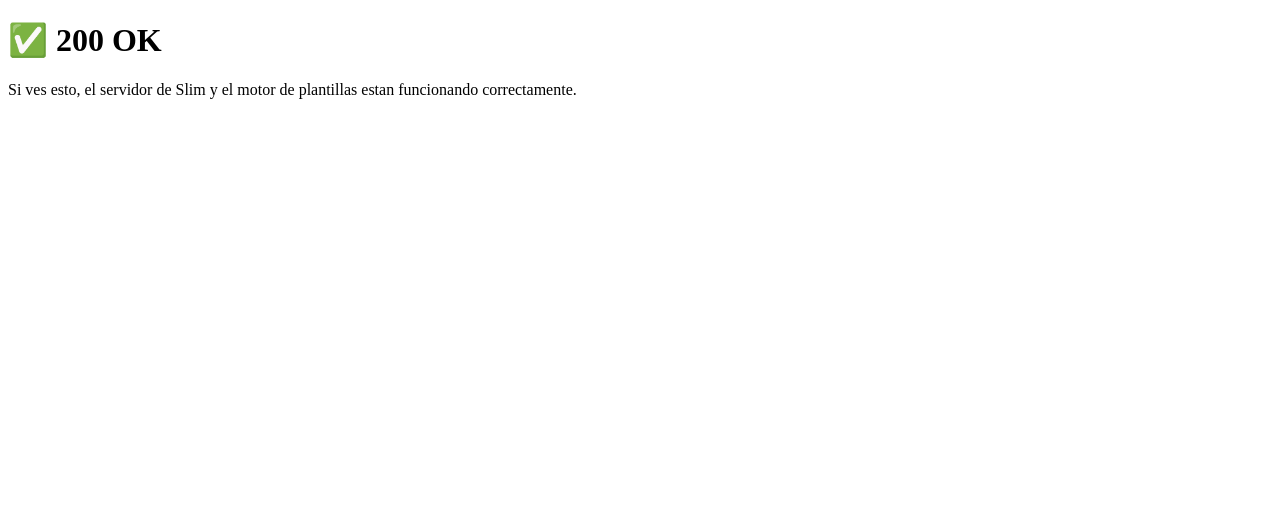
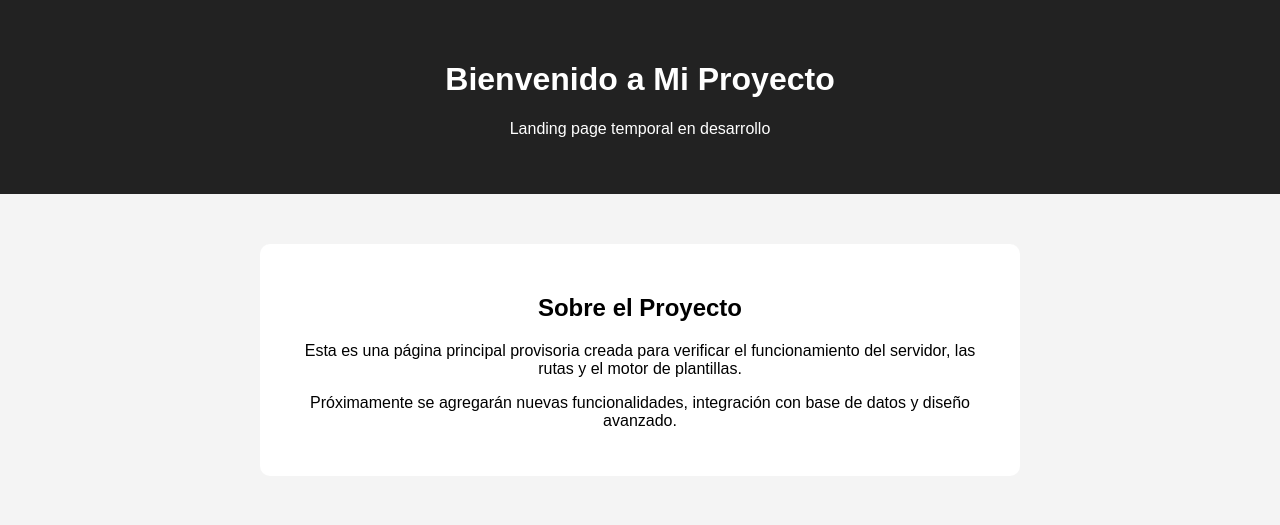
Before and after one commit to acevedo-dante/PDI-EEST4, a PHP site: template src/views/index.php in a window 1280 px wide. Shown: the top 525 px of the page. Run offline with PHP 8.4, Linux system fonts and the light colour scheme; the template is opened without the code that fills it, so the values that code supplies are empty.

Commit message:
Actualizar landing page

```diff
--- a/src/views/index.php
+++ b/src/views/index.php
@@ -1,15 +1,69 @@
 <!DOCTYPE html>
-<html lang="en">
+<html lang="es">
+<head>
+    <meta charset="UTF-8">
+    <meta name="viewport" content="width=device-width, initial-scale=1.0">
+    <title>Mi Proyecto</title>
 
-<head>
-  <meta charset="UTF-8">
-  <meta name="viewport" content="width=device-width, initial-scale=1.0">
-  <title>PDI | Slim Template 2026</title>
+    <style>
+        body {
+            font-family: Arial, sans-serif;
+            background-color: #f4f4f4;
+            margin: 0;
+            padding: 0;
+            text-align: center;
+        }
+
+        header {
+            background-color: #222;
+            color: white;
+            padding: 40px 20px;
+        }
+
+        main {
+            padding: 50px 20px;
+        }
+
+        section {
+            background: white;
+            max-width: 700px;
+            margin: auto;
+            padding: 30px;
+            border-radius: 10px;
+        }
+
+        footer {
+            margin-top: 40px;
+            padding: 20px;
+            background-color: #222;
+            color: white;
+        }
+    </style>
 </head>
+<body>
 
-<body>
-  <h1>✅ 200 OK</h1>
-  <p>Si ves esto, el servidor de Slim y el motor de plantillas estan funcionando correctamente.</p>
+<header>
+    <h1>Bienvenido a Mi Proyecto</h1>
+    <p>Landing page temporal en desarrollo</p>
+</header>
+
+<main>
+    <section>
+        <h2>Sobre el Proyecto</h2>
+
+        <p>
+            Esta es una página principal provisoria creada para verificar
+            el funcionamiento del servidor, las rutas y el motor de plantillas.
+        </p>
+
+        <p>
+            Próximamente se agregarán nuevas funcionalidades,
+            integración con base de datos y diseño avanzado.
+        </p>
+    </section>
+</main>
+
+ <!-- mondo pro -->
+
 </body>
-
 </html>
```
